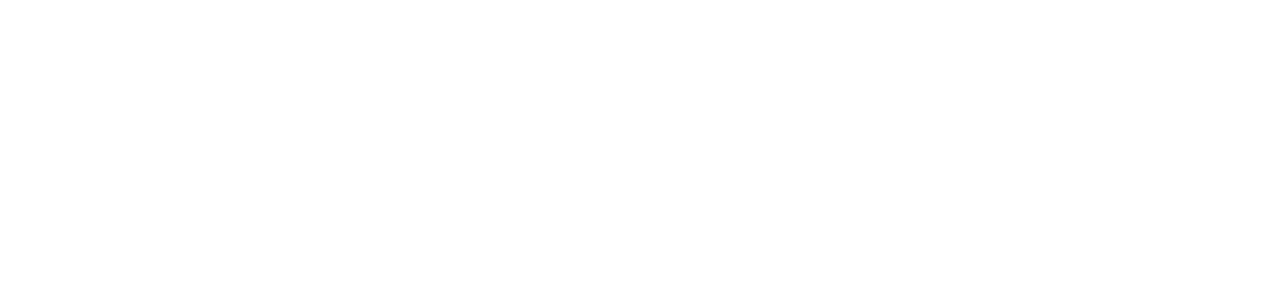
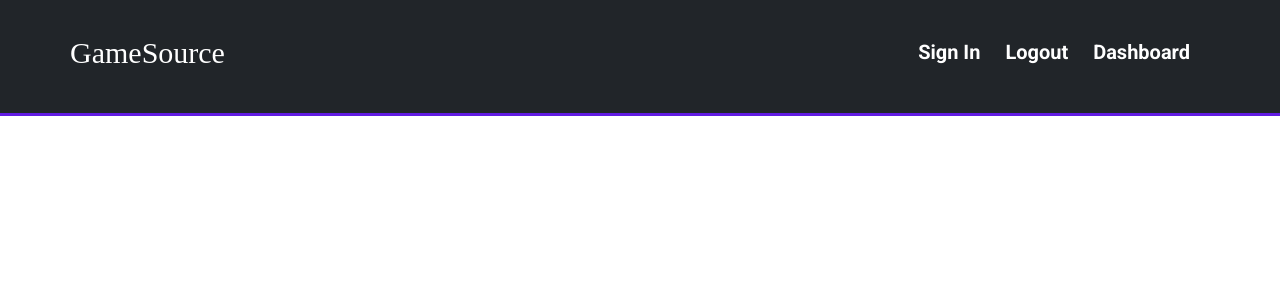
Before and after one commit to ntw3001/GameSource, a Vue app: page /signin in a window 1280 px wide. Before the commit this address had no page. Shown: the top 300 px of the page. Built offline with nearby package versions, Linux system fonts and the light colour scheme; a web font is replaced by a local one; what vue-toast-notification would draw is missing.

Commit message:
routed up some stuff in the header, don't got the functionality yet

```diff
--- a/src/App.vue
+++ b/src/App.vue
@@ -1,3 +1,12 @@
 <template>
+  <div>
+  <Header/>
   <router-view/>
-</template>
+  </div>
+
+  </template>
+
+  <script setup>
+  import Header from '@/components/navigation/header.vue'
+
+  </script>
--- /dev/null
+++ b/src/components/navigation/header.vue
@@ -0,0 +1,33 @@
+<template>
+  <header>
+    <div class="container header_container">
+      <div class="logo">
+        <router-link :to="{name:'home'}">
+          GameSource
+        </router-link>
+      </div>
+      <div>
+        <ul>
+          <li>
+            <router-link :to="{ name:'signin'}">
+              Sign In
+            </router-link>
+          </li>
+          <span>
+            <li>
+              <span>
+                Logout
+              </span>
+            </li>
+            <li>
+              <router-link :to="{ name:'dashboard'}">
+                Dashboard
+              </router-link>
+            </li>
+          </span>
+        </ul>
+      </div>
+    </div>
+  </header>
+
+</template>
--- /dev/null
+++ b/src/components/user/dashboard/index.vue
@@ -0,0 +1,3 @@
+<template>
+  Dash Baorb
+</template>
--- /dev/null
+++ b/src/components/user/signin.vue
@@ -0,0 +1,3 @@
+<template>
+  singing
+</template>
--- a/src/router/index.js
+++ b/src/router/index.js
@@ -1,14 +1,14 @@
 import { createRouter, createWebHistory } from 'vue-router'
 import Home from '@/components/home/index.vue'
+import Signin from '@/components/user/signin.vue'
+import Dashboard from '@/components/user/dashboard/index.vue'
 
 const router = createRouter({
   history: createWebHistory(import.meta.env.BASE_URL),
   routes: [
-    {
-      path: '/',
-      name: 'home',
-      component: Home
-    },
+    { path: '/', name: 'home', component: Home },
+    { path: '/signin', name: 'signin', component: Signin },
+    { path: '/user/dashboard', name: 'dashboard', component: Dashboard },
   ]
 })
 
```
